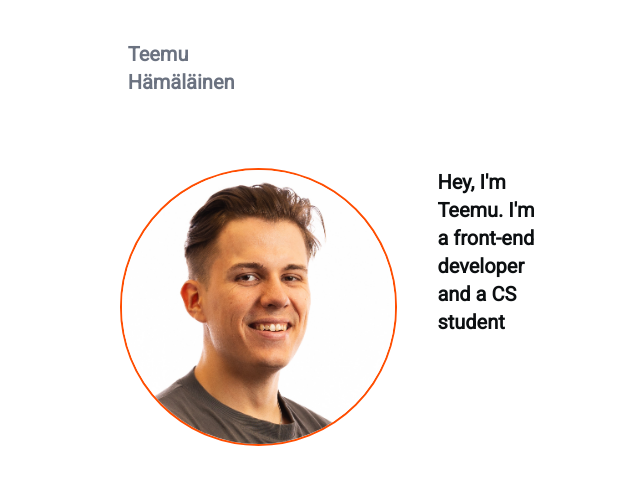
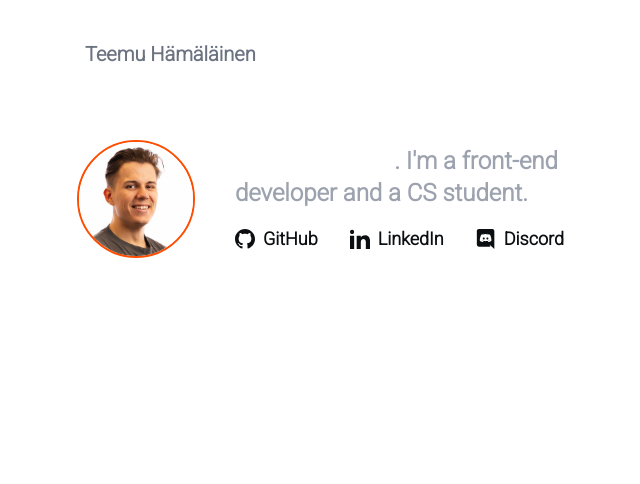
Before and after one commit to temevh/minimalisticPort, a Next.js app: page / in a window 1280 px wide. Shown: the top 484 px of the page, without its empty margins (307-947 px from the left). Built offline with nearby package versions, Linux system fonts and the light colour scheme.

Commit message:
added socials

```diff
--- a/src/app/components/Picture.jsx
+++ b/src/app/components/Picture.jsx
@@ -6,10 +6,9 @@ const Picture = () => {
     <div className="rounded-full overflow-hidden border-2 border-accentOrange">
       <Image
         src={headshot}
-        width={120}
-        height={120}
-        alt="Picture of the author"
-        className="object-cover w-full h-full"
+        width={200}
+        alt="My headshot picture"
+        quality={100}
       />
     </div>
   );
--- /dev/null
+++ b/src/app/components/Socials.jsx
@@ -0,0 +1,57 @@
+const Socials = () => {
+  return (
+    <div className="flex flex-row pt-4 items-center" id="socialsdiv">
+      <a
+        href="https://github.com/temevh/"
+        target="_blank"
+        rel="noopener noreferrer"
+        className="flex flex-row pr-4 gap-2 items-center hover:text-gray-500 hover:cursor-pointer"
+      >
+        <svg
+          xmlns="http://www.w3.org/2000/svg"
+          className="h-5 w-5"
+          fill="currentColor"
+          viewBox="0 0 24 24"
+        >
+          <path d="M12 0c-6.626 0-12 5.373-12 12 0 5.302 3.438 9.8 8.207 11.387.599.111.793-.261.793-.577v-2.234c-3.338.726-4.033-1.416-4.033-1.416-.546-1.387-1.333-1.756-1.333-1.756-1.089-.745.083-.729.083-.729 1.205.084 1.839 1.237 1.839 1.237 1.07 1.834 2.807 1.304 3.492.997.107-.775.418-1.305.762-1.604-2.665-.305-5.467-1.334-5.467-5.931 0-1.311.469-2.381 1.236-3.221-.124-.303-.535-1.524.117-3.176 0 0 1.008-.322 3.301 1.23.957-.266 1.983-.399 3.003-.404 1.02.005 2.047.138 3.006.404 2.291-1.552 3.297-1.23 3.297-1.23.653 1.653.242 2.874.118 3.176.77.84 1.235 1.911 1.235 3.221 0 4.609-2.807 5.624-5.479 5.921.43.372.823 1.102.823 2.222v3.293c0 .319.192.694.801.576 4.765-1.589 8.199-6.086 8.199-11.386 0-6.627-5.373-12-12-12z" />
+        </svg>
+        <p className="text-lg font-bold pr-4">GitHub</p>
+      </a>
+      <a
+        href="https://www.linkedin.com/in/temevh/"
+        target="_blank"
+        rel="noopener noreferrer"
+        className="flex flex-row pr-4 gap-2 items-center hover:text-linkedin hover:cursor-pointer"
+      >
+        <svg
+          xmlns="http://www.w3.org/2000/svg"
+          className="h-5 w-5"
+          fill="currentColor"
+          viewBox="0 0 24 24"
+        >
+          <path d="M4.98 3.5c0 1.381-1.11 2.5-2.48 2.5s-2.48-1.119-2.48-2.5c0-1.38 1.11-2.5 2.48-2.5s2.48 1.12 2.48 2.5zm.02 4.5h-5v16h5v-16zm7.982 0h-4.968v16h4.969v-8.399c0-4.67 6.029-5.052 6.029 0v8.399h4.988v-10.131c0-7.88-8.922-7.593-11.018-3.714v-2.155z" />
+        </svg>
+        <p className="text-lg font-bold pr-4">LinkedIn</p>
+      </a>
+      <a
+        href="https://www.discordapp.com/users/patruunapuristin/"
+        target="_blank"
+        rel="noopener noreferrer"
+        className="flex flex-row pr-4 gap-2 items-center hover:text-discord hover:cursor-pointer"
+      >
+        <svg
+          className="h-5 w-5"
+          fill="currentColor"
+          viewBox="0 0 24 24"
+          xmlns="http://www.w3.org/2000/svg"
+          fillRule="evenodd"
+          clipRule="evenodd"
+        >
+          <path d="M19.54 0c1.356 0 2.46 1.104 2.46 2.472v21.528l-2.58-2.28-1.452-1.344-1.536-1.428.636 2.22h-13.608c-1.356 0-2.46-1.104-2.46-2.472v-16.224c0-1.368 1.104-2.472 2.46-2.472h16.08zm-4.632 15.672c2.652-.084 3.672-1.824 3.672-1.824 0-3.864-1.728-6.996-1.728-6.996-1.728-1.296-3.372-1.26-3.372-1.26l-.168.192c2.04.624 2.988 1.524 2.988 1.524-1.248-.684-2.472-1.02-3.612-1.152-.864-.096-1.692-.072-2.424.024l-.204.024c-.42.036-1.44.192-2.724.756-.444.204-.708.348-.708.348s.996-.948 3.156-1.572l-.12-.144s-1.644-.036-3.372 1.26c0 0-1.728 3.132-1.728 6.996 0 0 1.008 1.74 3.66 1.824 0 0 .444-.54.804-.996-1.524-.456-2.1-1.416-2.1-1.416l.336.204.048.036.047.027.014.006.047.027c.3.168.6.3.876.408.492.192 1.08.384 1.764.516.9.168 1.956.228 3.108.012.564-.096 1.14-.264 1.74-.516.42-.156.888-.384 1.38-.708 0 0-.6.984-2.172 1.428.36.456.792.972.792.972zm-5.58-5.604c-.684 0-1.224.6-1.224 1.332 0 .732.552 1.332 1.224 1.332.684 0 1.224-.6 1.224-1.332.012-.732-.54-1.332-1.224-1.332zm4.38 0c-.684 0-1.224.6-1.224 1.332 0 .732.552 1.332 1.224 1.332.684 0 1.224-.6 1.224-1.332 0-.732-.54-1.332-1.224-1.332z" />
+        </svg>
+        <p className="text-lg font-bold">Discord</p>
+      </a>
+    </div>
+  );
+};
+export default Socials;
--- a/src/app/components/index.jsx
+++ b/src/app/components/index.jsx
@@ -1,2 +1,3 @@
 import Picture from "./Picture";
-export { Picture };
+import Socials from "./Socials";
+export { Picture, Socials };
--- a/src/app/layout.js
+++ b/src/app/layout.js
@@ -1,9 +1,11 @@
 import "./globals.css";
 import Navbar from "./components/Navbar";
 import { Roboto } from "next/font/google";
+//https://www.conordewey.com/
+//switch to roboto mono
 
 const roboto = Roboto({
-  weight: "400",
+  weight: "300",
   subsets: ["latin"],
 });
 
@@ -15,7 +17,7 @@ export const metadata = {
 export default function RootLayout({ children }) {
   return (
     <html lang="en">
-      <body className={"w-1/3 h-screen justify-center items-center mx-auto"}>
+      <body className="w-2/5 h-screen justify-center items-center mx-auto">
         <main className={roboto.className}>
           <Navbar />
           {children}
--- a/src/app/page.js
+++ b/src/app/page.js
@@ -1,13 +1,17 @@
-import { Picture } from "./components";
+import { Picture, Socials } from "./components";
 
 export default function Home() {
   return (
     <div className="">
-      <div className="flex flex-row gap-10">
+      <div className="flex flex-row gap-10 items-center">
         <Picture />
-        <p className="text-xl font-bold">
-          Hey, I'm Teemu. I'm a front-end developer and a CS student
-        </p>
+        <div id="infodiv">
+          <p className="text-2xl text-gray-400 font-bold">
+            <span className="text-white">Hey, I'm Teemu</span>. I'm a front-end
+            developer and a CS student.
+          </p>
+          <Socials />
+        </div>
       </div>
     </div>
   );
--- a/tailwind.config.mjs
+++ b/tailwind.config.mjs
@@ -11,6 +11,8 @@ export default {
         background: "var(--background)",
         foreground: "var(--foreground)",
         accentOrange: "#FF4D00",
+        discord: "#5662f6",
+        linkedin: "#0077B5",
       },
     },
   },
```
